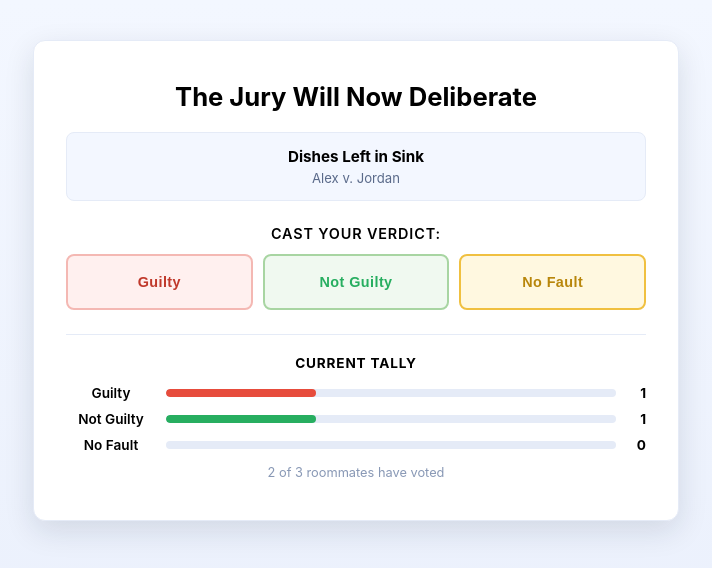
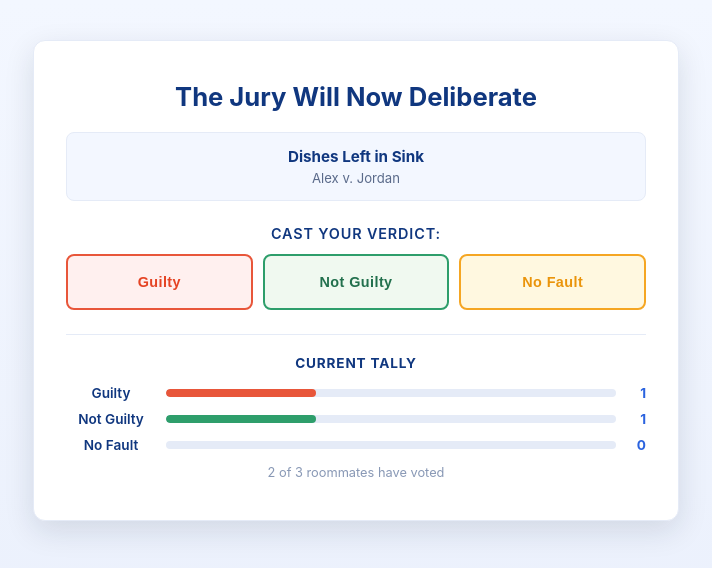
Before and after one commit to IleanaEscobar/RoommateCourt, a React (Create React App) app in the folder roommate-court/: page /case/1/voting in a window 1280 px wide. Shown: the top 568 px of the page, without its empty margins (284-996 px from the left). Built offline with nearby package versions, Linux system fonts and the light colour scheme.

Commit message:
Ensure JuryVoting css conforms to exisiting styling variables

```diff
--- a/roommate-court/src/pages/JuryVoting/JuryVoting.css
+++ b/roommate-court/src/pages/JuryVoting/JuryVoting.css
@@ -21,7 +21,7 @@
 .voting-card h1 {
   margin: 0 0 20px;
   font-size: 1.6rem;
-  color: var(--color-dark-navy);
+  color: var(--color-primary);
 }
 
 .case-summary {
@@ -37,7 +37,7 @@
 
 .summary-title {
   font-weight: 700;
-  color: var(--color-dark-navy);
+  color: var(--color-primary);
   font-size: 0.95rem;
 }
 
@@ -49,7 +49,7 @@
 .voting-instruction {
   margin: 0 0 12px;
   font-weight: 600;
-  color: var(--color-dark-navy);
+  color: var(--color-primary);
   font-size: 0.9rem;
   text-transform: uppercase;
   letter-spacing: 0.06em;
@@ -81,42 +81,42 @@
 
 .btn-guilty {
   background: #fff0ef;
-  border-color: #f4b8b3;
-  color: #c0392b;
+  border-color: var(--color-danger);
+  color: var(--color-danger-dark);
 }
 
 .btn-guilty:hover:not(:disabled),
 .btn-guilty.selected {
-  background: #e74c3c;
-  border-color: #e74c3c;
+  background: var(--color-danger-dark);
+  border-color: var(--color-danger-dark);
   color: #ffffff;
   opacity: 1;
 }
 
 .btn-not-guilty {
   background: #f0f9f0;
-  border-color: #a8d5a2;
-  color: #27ae60;
+  border-color: var(--color-success);
+  color: var(--color-success-dark);
 }
 
 .btn-not-guilty:hover:not(:disabled),
 .btn-not-guilty.selected {
-  background: #27ae60;
-  border-color: #27ae60;
+  background: var(--color-success-dark);
+  border-color: var(--color-success-dark);
   color: #ffffff;
   opacity: 1;
 }
 
 .btn-no-fault {
   background: #fff8e0;
-  border-color: #f0c040;
-  color: #b8860b;
+  border-color: var(--color-warning);
+  color: var(--color-warning-dark);
 }
 
 .btn-no-fault:hover:not(:disabled),
 .btn-no-fault.selected {
-  background: #f0c040;
-  border-color: #f0c040;
+  background: var(--color-warning-dark);
+  border-color: var(--color-warning-dark);
   color: #ffffff;
   opacity: 1;
 }
@@ -124,9 +124,9 @@
 .vote-confirmed {
   margin: 0 0 20px;
   font-size: 0.85rem;
-  color: #27ae60;
+  color: var(--color-success);
   background: #f0f9f0;
-  border: 1px solid #a8d5a2;
+  border: 1px solid var(--color-success-dark);
   border-radius: 6px;
   padding: 8px 12px;
 }
@@ -142,7 +142,7 @@
   margin: 0 0 14px;
   font-size: 0.85rem;
   font-weight: 700;
-  color: var(--color-dark-navy);
+  color: var(--color-primary);
   text-transform: uppercase;
   letter-spacing: 0.06em;
 }
@@ -158,7 +158,7 @@
   width: 90px;
   font-size: 0.85rem;
   font-weight: 600;
-  color: var(--color-dark-navy);
+  color: var(--color-primary);
   flex-shrink: 0;
 }
 
@@ -176,16 +176,16 @@
   transition: width 0.4s ease;
 }
 
-.tally-guilty    { background: #e74c3c; }
-.tally-not_guilty { background: #27ae60; }
-.tally-no_fault  { background: var(--color-gold); }
+.tally-guilty    { background: var(--color-danger); }
+.tally-not_guilty { background: var(--color-success); }
+.tally-no_fault  { background: var(--color-warning); }
 
 .tally-count {
   width: 20px;
   text-align: right;
   font-size: 0.85rem;
   font-weight: 700;
-  color: var(--color-dark-navy);
+  color: var(--color-blue);
   flex-shrink: 0;
 }
 
@@ -210,7 +210,7 @@
 }
 
 .court-btn.primary {
-  background: var(--color-blue-primary);
+  background: var(--color-blue);
   color: #ffffff;
 }
 
@@ -250,9 +250,9 @@
   transform: rotate(-2deg);
 }
 
-.stamp-guilty       { color: #c0392b; border-color: #c0392b; }
-.stamp-not_guilty   { color: #27ae60; border-color: #27ae60; }
-.stamp-no_fault     { color: var(--color-gold); border-color: var(--color-gold); }
+.stamp-guilty       { color: var(--color-danger); border-color: var(--color-danger); }
+.stamp-not_guilty   { color: var(--color-success); border-color: var(--color-success); }
+.stamp-no_fault     { color: var(--color-warning); border-color: var(--color-warning); }
 
 .verdict-description {
   margin: 0 0 28px;
@@ -298,6 +298,6 @@
   border-radius: 3px;
 }
 
-.chip-guilty      { background: #fde8e6; color: #c0392b; }
-.chip-not_guilty  { background: #e8f5e9; color: #27ae60; }
-.chip-no_fault    { background: #fff8e1; color: #b8860b; }
+.chip-guilty      { background: #fde8e6; color: var(--color-danger); }
+.chip-not_guilty  { background: #e8f5e9; color: var(--color-success); }
+.chip-no_fault    { background: #fff8e0; color: var(--color-warning); }
```
